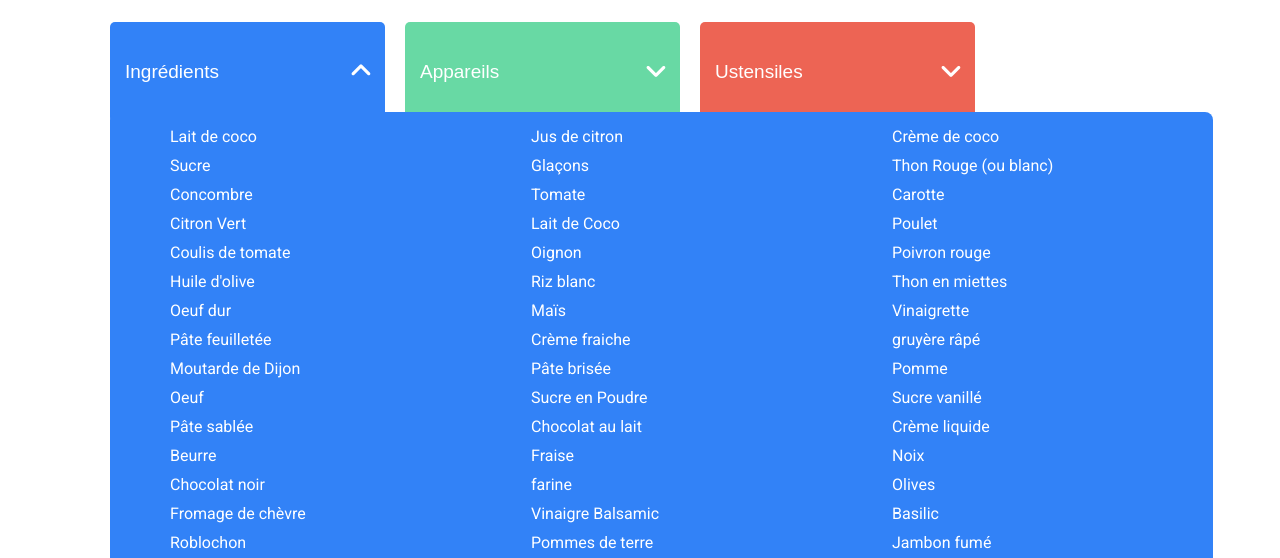
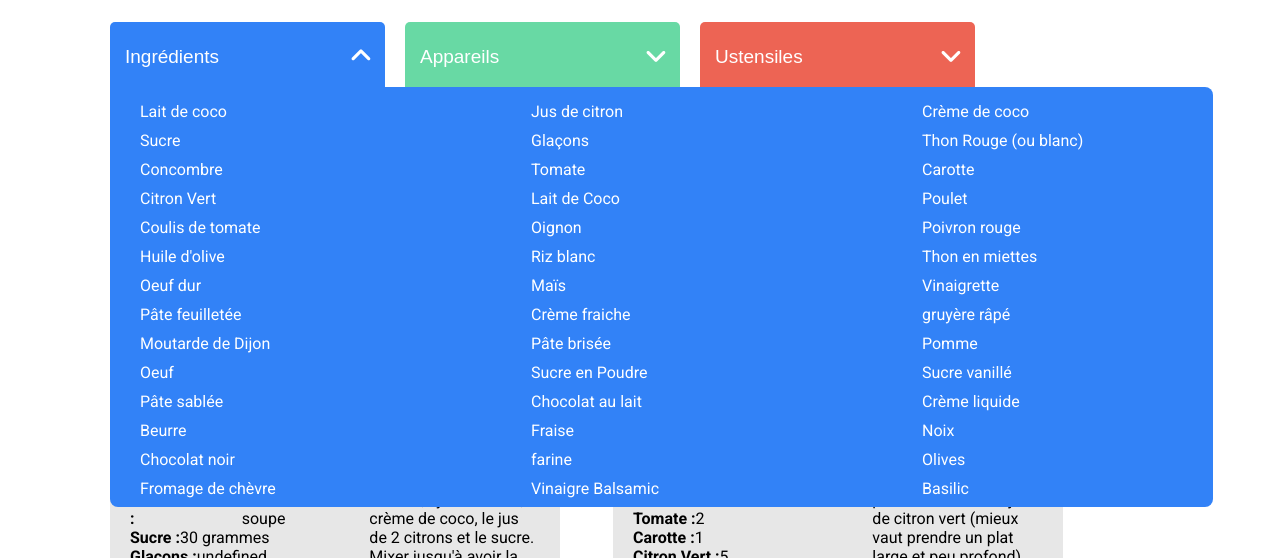
Before and after one commit to rcochin/Les-petits-plats-P7, a website: page index.html in a window 1280 px wide. Both pictures are taken after a click on the icon 367 px from the left and 313 px from the top of the page. Shown: the part 242-800 px from the top of the page. Drawn offline with Linux system fonts and the light colour scheme.

Commit message:
last update

```diff
--- a/assets/css/style.css
+++ b/assets/css/style.css
@@ -51,7 +51,7 @@ header .logo{
 }
 
 .filter input{
-    height: 70px;
+    height: 40px;
     border: none;
     border-radius: 5px;
     padding: 15px;
@@ -89,6 +89,7 @@ header .logo{
     display: flex;
     flex-wrap: wrap;
     margin-top: 40px;
+    margin-bottom: 100px;
 }
 
 #recette-container article{
@@ -96,6 +97,8 @@ header .logo{
     flex-direction: column;
     width: 450px;
     margin-right: 53px;
+    margin-top: 20px;
+    transform: translateY(20px);
 }
 
 .img-recette{
@@ -137,6 +140,7 @@ header .logo{
 .infos-container .recette ul{
     list-style: none;
     padding: 0px;
+    width: 65%;
 }
 
 .infos-container .recette ul li{
@@ -145,28 +149,38 @@ header .logo{
 }
 .infos-container .recette ul li p{margin: 0;}
 
-.infos-container .recette .preparation{width: 190px;}
+.infos-container .recette .preparation{width: 190px; overflow:auto; height: 200px;}
 
 /*---- listes ----*/
 #liste-ingredients, #liste-appareils, #liste-ustensiles{
     position: absolute;
     display: none;
-    top: 90px;
+    top: 65px;
     width: 1083px;
     justify-content: space-between;
     flex-wrap: wrap;
     z-index: 1;
     padding: 10px;
     color: white;
-    border-radius: 8px;
+    border-top-right-radius: 8px;
+    border-bottom-left-radius: 8px;
+    border-bottom-right-radius: 8px;
 }
 
-#liste-ingredients{background-color: #3282F7;}
+#liste-ingredients{
+    background-color: #3282F7;
+    overflow: auto;
+    max-height: 400px;
+}
 #liste-appareils{background-color: #68D9A4;}
-#liste-ustensiles{background-color: #ED6454;}
+#liste-ustensiles{
+    background-color: #ED6454;
+    overflow: auto;
+    width: 940px;
+}
 
 #liste-ingredients p, #liste-appareils p, #liste-ustensiles p{
-    margin: 5px 50px;
+    margin: 5px 20px;
     text-align: left;
     min-width: 261px;
 }
@@ -176,6 +190,14 @@ header .logo{
 .single-ingredient, .single-appliance, .single-ustensile{
     cursor: pointer;
     display: block;
+}
+
+#liste-ingredients::-webkit-scrollbar{width: 7px;}
+
+#liste-ingredients::-webkit-scrollbar-track{background-color: #3282F7; border-radius: 100%;}
+#liste-ingredients::-webkit-scrollbar-thumb{
+    border-radius: 100vw;
+    background-color: #2165ca;
 }
 
 /*---- liste appareils ----*/
@@ -190,6 +212,7 @@ header .logo{
 
 .single-tag{
     color: white;
+    height: 40px;
     border-radius: 5px;
     padding: 0px 15px;
     display: flex;
--- a/assets/js/index.js
+++ b/assets/js/index.js
@@ -5,6 +5,7 @@ var ingredientTable = [];
 var applianceTable = [];
 var ustensileTable = [];
 var filteredRecipes = recipes;
+defaultDisplay();
 
 filteredRecipes.forEach((recipe)=>{
     for(let i =0; i<recipe.ingredients.length; i++){
@@ -183,8 +184,8 @@ function displayElementList(dropdownBtn, dropupBtn, input, filteredElement){
 }
 
 /*------------------------------------ Tags ------------------------------------*/
+const tagContainer = document.getElementById('tag-container');
 var allLists = document.querySelectorAll('.liste-element');
-const tagContainer = document.getElementById('tag-container');
 
 allLists.forEach((list)=>{
     var listNodes = list.childNodes;
@@ -194,6 +195,19 @@ allLists.forEach((list)=>{
         })
     })
 })
+
+function tagsClickEvent(){
+    allLists = document.querySelectorAll('.liste-element');
+
+    allLists.forEach((list)=>{
+        var listNodes = list.childNodes;
+        listNodes.forEach((node)=>{
+            node.addEventListener('click', function(){
+                createTag(node);
+            })
+        })
+    })
+}
 
 //création des tags
 function createTag(element){
@@ -288,7 +302,6 @@ function filteredRecipesWithTags(tags){
         var allUstensilesAreIn = true;
         tags[2].forEach((ustensileTag)=>{
             allUstensilesAreIn = false;
-            console.log(recipe);
             if(recipe.ustensils.includes(ustensileTag)){
                 allUstensilesAreIn = true;
             }
@@ -298,6 +311,7 @@ function filteredRecipesWithTags(tags){
             recipesTags.push(recipe);
         }
     })
+    filterList(recipesTags);
     renderRecipes(recipesTags);
 }
 
@@ -314,7 +328,6 @@ searchbar.addEventListener('keyup', function(){
 
 //création d'un nouveau tableau de recette en fonction de ce que tape l'utilisateur dans la barre de recherche
 function createRecipeTable(value){
-    console.log(value.length);
     if(value.length > 2){
         filteredRecipes = recipes.map((recipe)=>{
             if(recipe.name.toLowerCase().includes(value.toLowerCase()) || recipe.description.toLowerCase().includes(value.toLowerCase())){
@@ -370,9 +383,61 @@ function filterList(value){
     }
 
     createElementHTML(ingredientTable);
+    tagsClickEvent();
 }
 
 //création des recettes HTML
+//création des recettes HTML
+function defaultDisplay(){
+    var recetteContainer = document.getElementById('recette-container');
+    recipes.forEach((recipe)=>{
+        const article = document.createElement('article');
+        const img = document.createElement('div');
+        const infoContainer = document.createElement('div');
+        const primaryInfos = document.createElement('div');
+        const h3 = document.createElement('h3');
+        const primaryDIV = document.createElement('div');
+        const icon = document.createElement('i');
+        const timeP = document.createElement('p');
+        const recette = document.createElement('div');
+        const listeIngredients = document.createElement('ul');
+        for(let i =0; i<recipe.ingredients.length; i++){
+            var li = document.createElement('li');
+            var dosage = document.createElement('p');
+            var ingredient = document.createElement('strong');
+            if(recipe.ingredients[i].unit == undefined || recipe.ingredients[i].quantity == undefined){
+                var unite = "";
+            }else{
+                var unite = recipe.ingredients[i].unit
+            }
+            dosage.textContent = recipe.ingredients[i].quantity + ' ' + unite;
+            ingredient.textContent = recipe.ingredients[i].ingredient + ' :';
+            li.append(ingredient, dosage);
+            listeIngredients.append(li);
+        }
+        const preparation = document.createElement('p');
+        //création des attributs
+        img.setAttribute('class', 'img-recette');
+        infoContainer.setAttribute('class', 'infos-container');
+        primaryInfos.setAttribute('class','primary-infos');
+        icon.setAttribute('class', 'far fa-clock');
+        timeP.setAttribute('class', 'time');
+        recette.setAttribute('class','recette');
+        listeIngredients.setAttribute('class','ingrediants');
+        preparation.setAttribute('class','preparation');
+        //insertion des éléments html
+        h3.textContent = recipe.name;
+        timeP.textContent = recipe.time + ' min';
+        primaryDIV.append(icon,timeP);
+        primaryInfos.append(h3, primaryDIV);
+        preparation.textContent = recipe.description;
+        recette.append(listeIngredients, preparation);
+        infoContainer.append(primaryInfos, recette);
+        article.append(img,infoContainer);
+         recetteContainer.append(article);
+    })
+}
+
 function renderRecipes(searchValue){
     var recetteContainer = document.getElementById('recette-container');
     recetteContainer.innerHTML = "";
```
